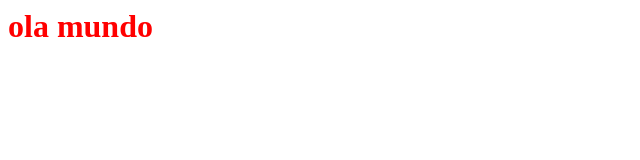
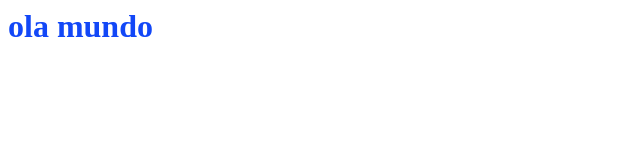
Before and after one commit to felipecabrera1/github-teste, a plain HTML site: page index.html in a window 1280 px wide. Shown: the whole page, without its empty margins (0-640 px from the left). Drawn offline with Linux system fonts and the light colour scheme.

Commit message:
troquei a cor

```diff
--- a/style.css
+++ b/style.css
@@ -1,3 +1,3 @@
 h1 {
-    color: red;
+    color: rgb(18, 71, 247);
 }
```
